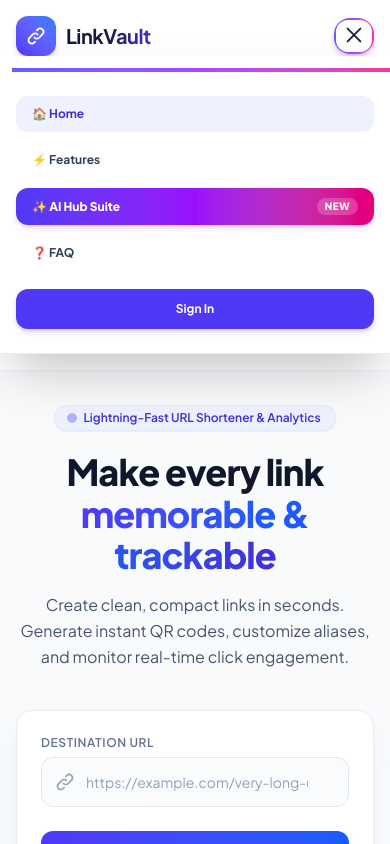
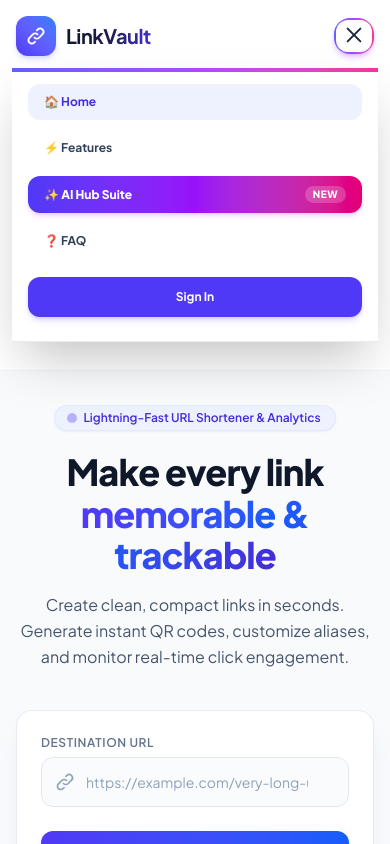
Before and after one commit to Pritesh922004/Short_Url-Frontend, a React (Vite) app: page / in a window 390 px wide. Both pictures are taken after a click on the button "Toggle menu". Shown: the top 844 px of the page. Built offline with nearby package versions, Linux system fonts and the light colour scheme; no server answers.

Commit message:
Adjust Navbar shimmer line margin
Removed margin from the shimmering glitter accent line in Navbar.

```diff
--- a/src/components/Navbar.jsx
+++ b/src/components/Navbar.jsx
@@ -215,7 +215,7 @@ const Navbar = () => {
             animate={{ opacity: 1, height: 'auto' }}
             exit={{ opacity: 0, height: 0 }}
             transition={{ duration: 0.35, ease: [0.16, 1, 0.3, 1] }}
-            className="md:hidden overflow-hidden bg-white shadow-2xl border-b border-slate-200/80 relative"
+            className="md:hidden overflow-hidden bg-white shadow-2xl border-b border-slate-200/80 relative m-3"
           >
             {/* Shimmering Glitter Accent Top Line */}
             <motion.div
@@ -223,7 +223,7 @@ const Navbar = () => {
               animate={{ scaleX: 1 }}
               exit={{ scaleX: 0 }}
               transition={{ duration: 0.4 }}
-              className="h-1 bg-gradient-to-r from-indigo-500 via-purple-500 to-pink-500 w-full origin-left m-3"
+              className="h-1 bg-gradient-to-r from-indigo-500 via-purple-500 to-pink-500 w-full origin-left"
             />
 
             <motion.div
```
